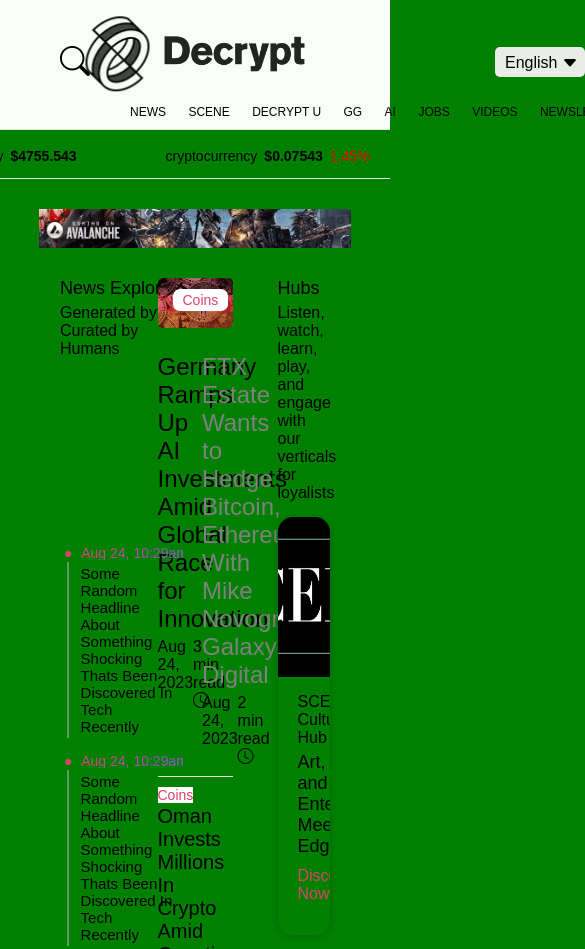
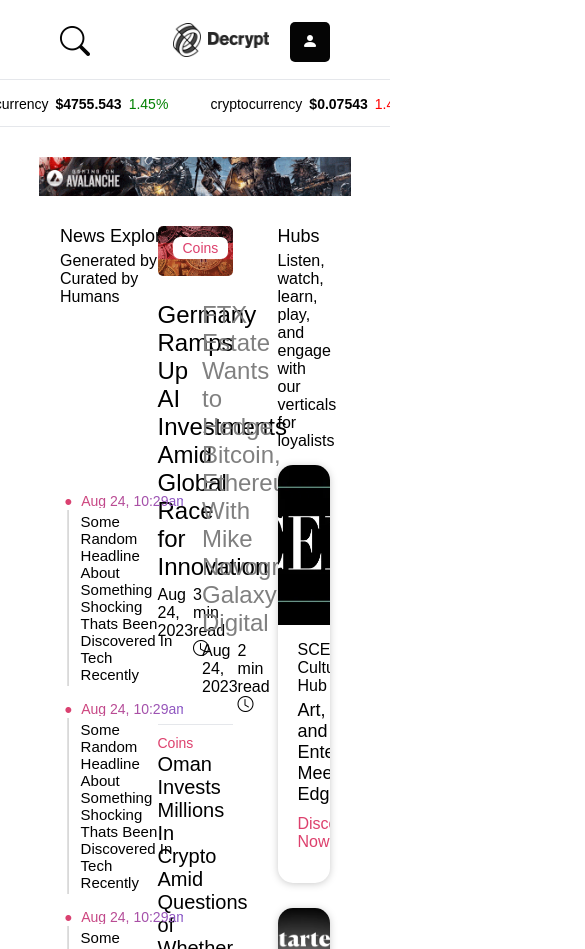
Before and after one commit to cheleaux/Decrypt-Clone, a plain HTML site: page Blog.html in a window 390 px wide. Shown: the top 949 px of the page, 585 px wide, since content can reach past the window. Drawn offline with nearby package versions, Linux system fonts and the light colour scheme; a web font is replaced by a local one.

Commit message:
made the header responsive

```diff
--- a/Blog.html
+++ b/Blog.html
@@ -8,11 +8,11 @@
     <title>Your guide to Bitcoin, Ethereum & Web 3.0 - Decrypt</title>
     <link rel="stylesheet" href="https://cdn.jsdelivr.net/npm/bootstrap-icons@1.10.5/font/bootstrap-icons.css">
 </head>
-<body>
-    <header id="header-area" class="body-header ease">
+<body onload="formatHeaderOnLoad()">
+    <header id="header-area" class="body-header ease sticky">
         <div class="header-wrapper">
             <div class="flex">
-                <div id="logo-container" class="logo ease"><a id="logo" href="#" class="flex ease"><img class="ease" src="Assets/decrypt-mark.webp" alt="logo"><img class="ease" src="Assets/decrypt-word.webp" alt="LOGO TEXT"></a></div>
+                <div id="logo-container" class="logo ease"><a id="logo" href="#" class="logo-props flex ease"><img class="ease" src="Assets/decrypt-mark.webp" alt="logo"><img class="ease" src="Assets/decrypt-word.webp" alt="LOGO TEXT"></a></div>
                 <div id="header-utility" class="header-main flex ease">
                     <div class="header-left flex">
                         <i class="bi bi-search"></i>
@@ -29,6 +29,7 @@
                             <a href="#" class="nav-item">VIDEOS</a>
                             <a href="#" class="nav-item">NEWSLETTERS</a>
                         </nav>
+                        <a href="#" class="logo-props flex logo-sub-1180"><img src="Assets/decrypt-mark.webp" alt="logo"><img class="ease" src="Assets/decrypt-word.webp" alt="LOGO TEXT"></a>
                     </div>
                     <div class="header-right flex">
                         <div class="lang-select">
@@ -38,6 +39,7 @@
                             </select>
                         </div>
                         <button><i class="bi bi-person-fill"></i> Sign Up</button>
+                        <button><i class="bi bi-person-fill"></i></button>
                     </div>
                 </div>
             </div>
--- a/main.js
+++ b/main.js
@@ -1,42 +1,82 @@
 const header = document.getElementById("header-area");
 const headerUtilities = document.getElementById("header-utility")
 const logo = document.getElementById("logo");
-const logoContainer = document.getElementById("logo");
+const logoContainer = document.getElementById("logo-container");
 const nav = document.getElementById("nav");
 const smallLogo = document.getElementById("small-logo");
+const queryWidth_1180 = window.matchMedia( "(max-width: 1180px)" )
 
 
-window.addEventListener("scroll", styleStickyHeader);
+queryWidth_1180.addEventListener( "change", setHeader );
+window.onload( setHeader() );
 
-function styleStickyHeader(){
-    const ofHeaderScrolled = Math.min(1, window.scrollY / 130);
+
+function setHeader(){
+    if ( !queryWidth_1180.matches ){
+        window.addEventListener( "scroll", loadDesktopHeader );
+        window.scrollY < 100 ? loadFull() : toggleLogoVisibility();
+    } else {
+        loadCompact()
+        window.removeEventListener( "scroll", loadDesktopHeader );
+    }
+}
+
+function loadDesktopHeader() {
+    const ofHeaderScrolled = Math.min( 1, window.scrollY / 130 );
     const ofHeaderUnscrolled = 1 - ofHeaderScrolled;
 
-    hideLogo( ofHeaderScrolled, ofHeaderUnscrolled );
-    shrinkHeader( ofHeaderUnscrolled, ofHeaderScrolled );
+    header.classList.add( "big-sticky" );
+    moveLogo( ofHeaderScrolled, ofHeaderUnscrolled );
+    pushPullHeader( ofHeaderUnscrolled, ofHeaderScrolled );
     toggleSmallLogo( ofHeaderScrolled );
-    header.classList.toggle("sticky", window.scrollY > 0);
 };
 
-const toggleSmallLogo = ( percentScrolled ) => { percentScrolled > 0.95 ?
+function loadFull() {
+    logoContainer.style.top = "0";
+    logoContainer.style.tramsform = `translate(-50%, 0%)`;
+    headerUtilities.style.paddingTop = "0";
+    header.style.transform = "translateY(0px)";
+    nav.style.transform = "translateY(50px)";
+}
+
+function loadCompact() {
+    headerUtilities.style.paddingTop = "60px";
+    header.style.transform = "translateY(-50px)";
+    nav.style.transform = "none";
+}
+
+function toggleSmallLogo( percentScrolled ) { percentScrolled > 0.95 ?
     smallLogo.classList.add("hard-ease") :
     smallLogo.classList.remove("hard-ease");
 }
 
-const hideLogo = ( lengthScrolled, lengthUnscrolled ) => {
+function moveLogo( lengthScrolled, lengthUnscrolled ) {
     const logoScrollEnd = 76;
     const liveLogoWidth = Math.max(60, 219 * lengthUnscrolled);
+    const logoTranslate = logoContainer.style.transform;
 
-    logo.style.width = window.scrollY < 130 ? `${liveLogoWidth}px`:
-        logo.style.width;
+    logo.style.width = window.scrollY < 130 ?
+        `${ liveLogoWidth }px`: logo.style.width;
 
     logoContainer.style.transform = liveLogoWidth < 70 ?
-        `translateY(${Math.min(logoScrollEnd, lengthScrolled * 100)}%)`:
+        `translate(-50%, ${ Math.min( logoScrollEnd, lengthScrolled * 100 )}%)`:
         logoContainer.style.tramsform;
+
+    toggleLogoVisibility()
 };
 
+// function toggleLogoVisibility(){
+//     const logoTranslate = logoContainer.style.transform;
+//     const headerTranslate = header.style.transform;
 
-const shrinkHeader = ( lengthUnscrolled, lengthScrolled ) => {
+//     logoContainer.style.visibility =
+//     Number(headerTranslate.substring(10, headerTranslate.length - 3)) <= -40 ? "hidden" : "visible";
+//         // Number(logoTranslate.substring(16, logoTranslate.length - 2)) >= 75 ? "hidden" : "visible";
+
+
+// }
+
+function pushPullHeader( lengthUnscrolled, lengthScrolled ) {
     headerUtilities.style.paddingTop = `${ 60 * lengthScrolled }px`;
     header.style.transform = `translateY(${ -50 * lengthScrolled }px)`;
     nav.style.transform = `translateY(${ 50 * lengthUnscrolled }px)`;
--- a/style.css
+++ b/style.css
@@ -86,11 +86,31 @@
 
 /* ----- Utility ----- */
 
+.flex {
+    display: flex;
+}
+
+.grid {
+    display: grid;
+}
+
+ /* Sticky Header */
+
 .sticky {
     position: fixed;
     top: 0;
     left: 0;
 }
+
+.sticky + .crypto-carousel-container {
+    margin-top: 130px;
+}
+
+.big-sticky .logo {
+    top: -60px;
+}
+
+ /* Transitions  */
 
 .ease {
     transition: all .3s;
@@ -106,25 +126,7 @@
     opacity: 1;
 }
 
-.red {
-    color: red;
-}
-
-.green {
-    color: green;
-}
-
-.pink {
-    color: var(--clr-text-accent);
-}
-
-.flex {
-    display: flex;
-}
-
-.grid {
-    display: grid;
-}
+/* Content Properties */
 
 .inactive-feat {
     color: var(--clr-text-inactive);
@@ -134,9 +136,6 @@
     color: var(--clr-text-main);
 }
 
-strong {
-    font-weight: var(--fw-001);
-}
 
 .breaking > h5::before {
     content: '';
@@ -169,6 +168,24 @@
     border-left: 1px solid var(--clr-hr-dull);
 }
 
+ /* Carousel */
+
+strong {
+    font-weight: var(--fw-001);
+}
+
+.red {
+    color: red;
+}
+
+.green {
+    color: green;
+}
+
+.pink {
+    color: var(--clr-text-accent);
+}
+
 /* ------- header ------- */
 
 .body-header {
@@ -177,14 +194,14 @@
     background-color: var(--clr-text-light);
     opacity: 98%;
     z-index: 999;
-    /* transform: translateY(-50px) */
+    transform: translateY(-50px)
 }
 
 .header-main {
     justify-content: space-between;
     align-items: center;
     height: 40px;
-    /* padding-top: 60px; */
+    padding-top: 60px;
 }
 
 hr {
@@ -231,7 +248,7 @@
 
 .header-center {
     margin-right: -135px;
-    transform: translateY(50px);
+    /* transform: translateY(50px); */
 }
 .header-right {
     gap: 20px;
@@ -244,8 +261,7 @@
 }
 
 .header-right > button {
-    padding: 2px;
-    width: 100px;
+    padding: 2px 12px;
     height: 40px;
     background-color: var(--clr-text-main);
     color: var(--clr-text-light);
@@ -253,6 +269,10 @@
 
 .header-right > button:hover {
     cursor: pointer;
+}
+
+.header-right > button:last-of-type {
+    display: none;
 }
 
 .lang-select > select {
@@ -286,28 +306,31 @@
     position: absolute;
     bottom: 5px;
     right: 7px;
+}
 
+.logo-sub-1180 {
+    display: none;
 }
 
 .logo {
     width: max-content;
     position: absolute;
     left: 50%;
-    top: -60%;
+    top: -100%;
     transform: translateX(-50%);
 }
 
-.logo > a {
+.logo-props {
     align-items: center;
     justify-content: space-between;
     max-width: 219px;
 }
 
-.logo > a :first-child {
+.logo-props :first-child {
     max-width: 29%;
 }
 
-.logo > a :last-child {
+.logo-props :last-child {
     width: 100%;
     max-width: 64%;
     height: auto;
@@ -328,12 +351,6 @@
 
 .header-center > nav > a:hover {
     color: var(--clr-text-accent);
-}
-
- /* Sticky Styles */
-
-.sticky + .crypto-carousel-container {
-    margin-top: 130px;
 }
 
 /* ------ Carousel ------ */
@@ -704,12 +721,47 @@
 }
 
 
- /* v-v-v Width: 1180px v-v-v */
+ /* --------- Width: 1180px --------- */
 
 @media (max-width: 1180px) {
 
-    body {
-        background-color: green;
+    /* ----- Header ----- */
+
+    .header-center {
+        margin-right: 0;
+    }
+
+    .header-center nav {
+        display: none;
+        visibility: hidden;
+    }
+
+    .logo {
+        display: none;
+    }
+
+    .logo-sub-1180 {
+        width: 96px;
+        display: inline-flex;
+    }
+
+    .lang-select{
+        display: none;
+    }
+
+    .header-right > button:first-of-type {
+        display: none;
+    }
+
+    .header-right > button:last-of-type {
+        display: inline-block;
+    }
+
+    /* ----- Carousel ----- */
+
+
+    .sticky + .crypto-carousel-container {
+        margin-top: 80px;
     }
 
 }
```
